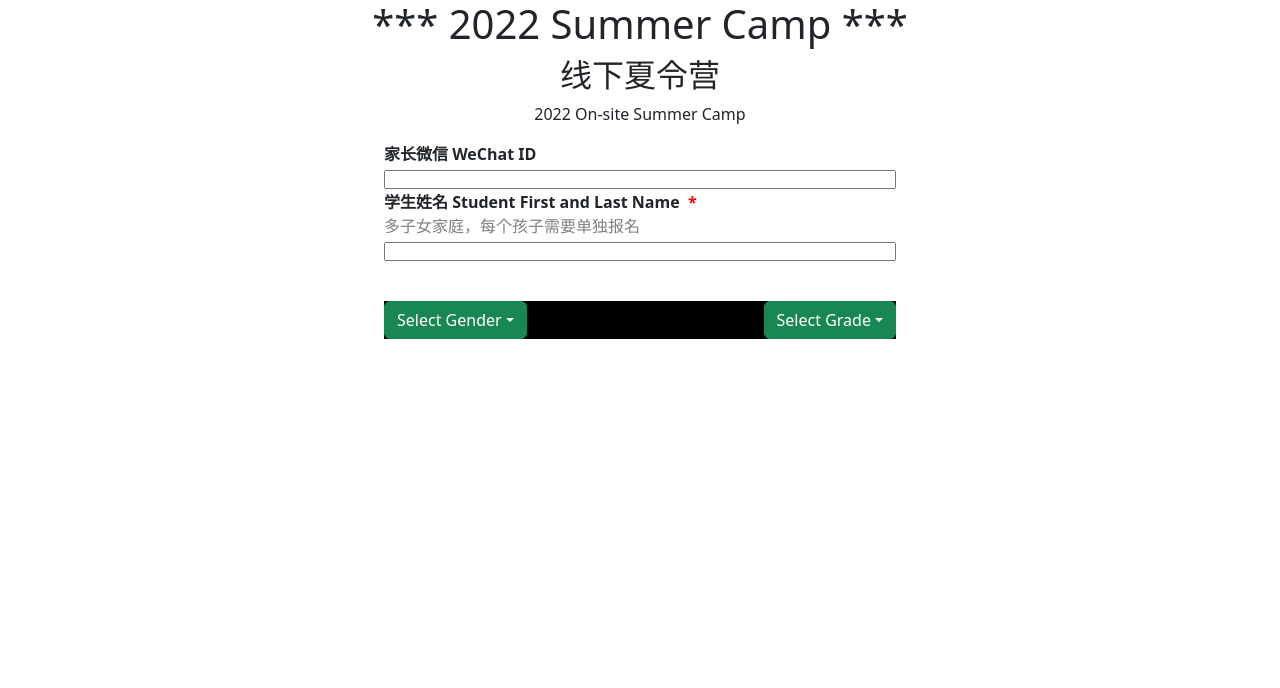
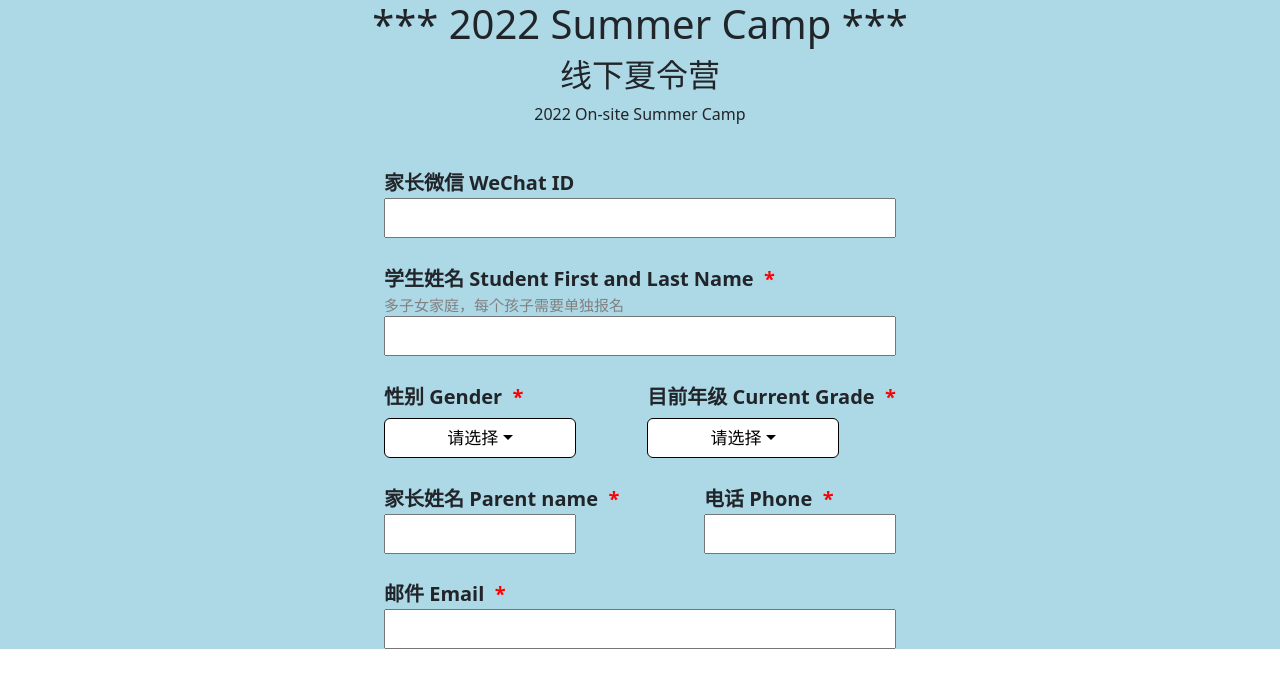
Before and after one commit to ShawnLi96/RoboEdu-Website, a React (Create React App) app: page / in a window 1280 px wide. Shown: the top 688 px of the page. Built offline with nearby package versions, Linux system fonts and the light colour scheme; grey boxes are pictures that could not be loaded.

Commit message:
finished form

```diff
--- /dev/null
+++ b/src/components/Drop.js
@@ -0,0 +1,100 @@
+import React, { useState } from 'react'
+import {Dropdown} from 'react-bootstrap';
+import 'bootstrap/dist/css/bootstrap.min.css';
+import styled from 'styled-components';
+
+
+
+export default function Drop(props) {
+    function createGrades() {
+        let arr = [];
+        for (let i = 1; i < 13; i++){
+            arr[i - 1] = <DropdownItem value = {i} onClick = {(e) => props.updateGrade(i)}> {i} </DropdownItem>;
+        }
+
+        console.log(arr);
+        return arr;
+    }
+
+    return (
+        <Container>
+            <DropdownContainer>
+                <div>
+                    <Label>性别 Gender <span style={{color: "red"}}> &nbsp;* </span></Label>
+                    <Dropdown>
+                        <DropdownButton variant="secondary">
+                        {(props.gender === '') ? "请选择": ((props.gender === "Male") ? "男 ": "女 ") +  props.gender}
+
+                        </DropdownButton>
+                        <Dropdown.Menu>
+                            <DropdownItem onClick = {() =>{props.updateGender("Male");}} value = "Male">男 Male</DropdownItem>
+                            <DropdownItem onClick = {() =>{props.updateGender("Female");}} value = "Female">女 Female</DropdownItem>
+                        </Dropdown.Menu>
+                    </Dropdown>
+                </div>
+                <div>
+                    <Label>目前年级 Current Grade <span style={{color: "red"}}> &nbsp;* </span></Label>
+                    <Dropdown>
+                        <DropdownButton variant="secondary">
+                        {(props.grade === '') ? "请选择": props.grade}
+
+                        </DropdownButton>
+                        <Dropdown.Menu>
+                            <Menu>
+                                {createGrades()}
+                            </Menu>
+                        </Dropdown.Menu>
+                    </Dropdown>
+                </div>
+
+
+            </DropdownContainer>
+
+        </Container>
+    );
+}
+
+const DropdownButton = styled(Dropdown.Toggle)`
+    background-color: white;
+    color: black;
+    width: 15vw;
+    height: 40px;
+    border-color: black;
+    font-size: 17px;
+    &:hover, :active{
+        background-color: #C0C0C0;
+        transition: 0.25s;
+        border-color: black;
+        color: black;
+    }
+`
+const DropdownItem = styled(Dropdown.Item)`
+
+    &:hover, :active{
+        background-color: #C0C0C0;
+        border-color: black;
+        color: black;
+    }
+`
+
+const Container = styled.div`
+    width: 50%;
+    margin-top: 2vw;
+`
+const DropdownContainer = styled.div`
+    display: flex;
+    width: 40vw;
+    justify-content: space-between;
+`
+
+
+const Menu = styled.div`
+    overflow-y: scroll;
+    height: 15vw;
+`
+const Label = styled.div`
+    font-weight: bold;
+    font-size: 20px;
+    margin-bottom: 0.5vw;
+
+`
--- a/src/components/Form.js
+++ b/src/components/Form.js
@@ -1,8 +1,8 @@
 import React, {useState} from 'react';
 import styled from 'styled-components';
-import wechatLogo from '../images/wechatLogo.png'
-import {Dropdown, DropdownButton} from 'react-bootstrap';
-import 'bootstrap/dist/css/bootstrap.min.css';
+import Drop from './Drop';
+import wechatLogo from '../images/wechatLogo.png';
+
 
 
 
@@ -14,18 +14,11 @@ export default function Form(){
     const [grade, setGrade] = useState('');
     const [parent, setParent] = useState('');
     const [phoneNumber, setPhoneNumber] = useState('');
+    const [email, setEmail] = useState('');
 
     console.log(gender);
     console.log(grade);
-    function createGrades() {
-        let arr = [];
-        for (let i = 1; i < 13; i++){
-            arr[i - 1] = <Dropdown.Item value = {i} onClick = {(e) => setGrade({i})}> {i} </Dropdown.Item>;
-        }
 
-        console.log(arr);
-        return arr;
-    }
     return (
         <Container>
             <Label>家长微信 WeChat ID</Label>
@@ -41,31 +34,31 @@ export default function Form(){
                 value={name}
                 onChange={(e) => { setName(e.target.value); }}
                 />
-            <DropdownContainer>
-                <Dropdown>
-                    <Dropdown.Toggle variant="success" id="dropdown-basic">
-                    {(gender === '') ? "Select Gender": gender}
+            <Drop gender = {gender} grade = {grade} updateGender = {setGender} updateGrade = {setGrade}/>
+            <div style={{ display: "flex", justifyContent: "space-between" }}>
+                <div>
+                    <Label>家长姓名 Parent name <span style={{color: "red"}}> &nbsp;* </span> </Label>
+                    <ShortInput
+                        value={parent}
+                        onChange={(e) => { setParent(e.target.value); }}
+                        />
+                </div>
+                <div>
+                    <Label>电话 Phone <span style={{color: "red"}}> &nbsp;* </span> </Label>
+                    <ShortInput
+                        value={phoneNumber}
+                        onChange={(e) => { setPhoneNumber(e.target.value); }}
+                        />
+                </div>
+            </div>
 
-                    </Dropdown.Toggle>
-                    <Dropdown.Menu>
-                        <Dropdown.Item onClick = {(e) => {setGender("Male")}} value = "Male">Male</Dropdown.Item>
-                        <Dropdown.Item onClick = {(e) => {setGender("Female")}} value = "Female">Female</Dropdown.Item>
-                    </Dropdown.Menu>
-                </Dropdown>
-                <Dropdown>
 
-                    <Dropdown.Toggle variant="success" id="dropdown-basic">
-                    {(grade === '') ? "Select Grade": grade}
 
-                    </Dropdown.Toggle>
-                    <Dropdown.Menu>
-                        <Menu>
-                            {createGrades()}
-                        </Menu>
-                    </Dropdown.Menu>
-                </Dropdown>
-
-            </DropdownContainer>
+            <Label> 邮件 Email <span style={{color: "red"}}> &nbsp;* </span> </Label>
+            <LongInput
+                value={email}
+                onChange={(e) => { setEmail(e.target.value); }}
+                />
 
 
 
@@ -73,29 +66,17 @@ export default function Form(){
     );
 }
 
-const DropdownContainer = styled.div`
-    display: flex;
-    justify-content: space-between;
-    width: 40vw;
-    margin-top: 3vw;
-    background-color: black;
-
-`
-
-const Menu = styled.div`
-    overflow-y: scroll;
-    height: 15vw;
-`
 
 const Label = styled.div`
     font-weight: bold;
+    margin-top: 2vw;
+    font-size: 20px;
 `
 const Subtitle = styled.div`
     color: grey;
+    font-size: 15px;
 `
-const TextBox = styled.div`
-    display: flex;
-`
+
 const Icon = styled.div`
     background-repeat: no-repeat;
     background-size: 1.5vw;
@@ -105,11 +86,15 @@ const Icon = styled.div`
 const LongInput = styled.input`
     font-size: 1vw;
     width: 40vw;
-    height: 1.5vw;
+    height: 40px;
     type: "text"
     required
     autofocus
     margin-top:
+`
+
+const ShortInput = styled(LongInput)`
+    width: 15vw;
 `
 
 const Container = styled.div`
--- a/src/components/Landing.js
+++ b/src/components/Landing.js
@@ -8,6 +8,7 @@ export default function Landing() {
     display: flex;
     justify-content: center;
     flex-direction: column;
+    background-color: lightblue;
   `
   return (
     <Container>
```
Also changed, not shown: src/components/Dropdown.js (deleted, +0 -21 lines), 1 other file (tests, documents, lock files or other folders).
